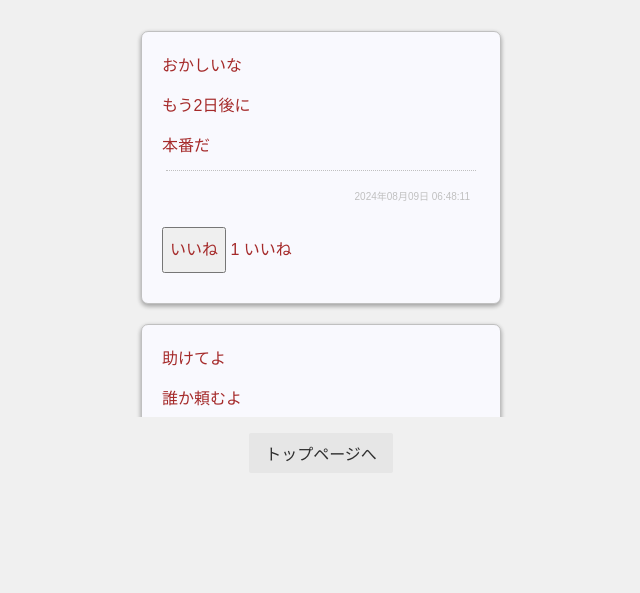
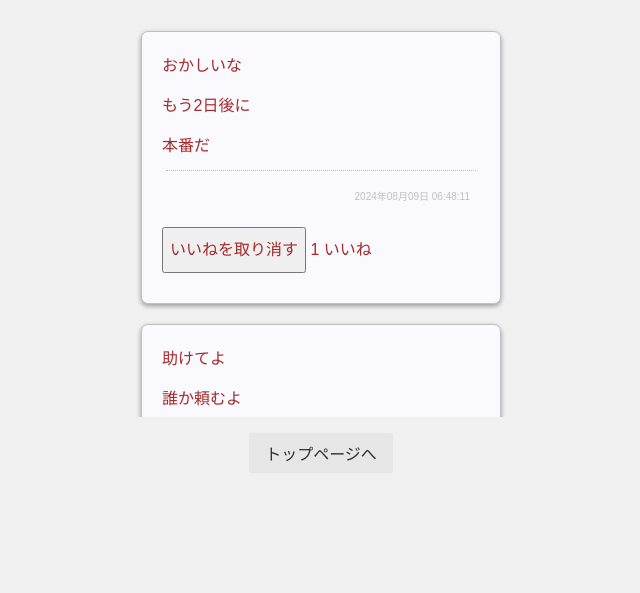
Before and after one commit to NishiKaichi/MuscleMate, a Flask app: page /users/1 in a window 1280 px wide. Shown: the part 335-928 px from the top of the page, without its empty margins (319-959 px from the left). Run offline with Flask 3, Linux system fonts and the light colour scheme; a user stored in the database is signed in; data comes from the database, SQL or seed files in the repository.

Commit message:
いいねを取り消す際「いいねを取り消す」と表示されるように変更

```diff
--- a/kintoresns/templates/users.html
+++ b/kintoresns/templates/users.html
@@ -48,7 +48,7 @@
         <p class="info">{{ haiku.timestamp | datestr }}</p>
         <form action="/toggle_like/{{ haiku.id }}" method="post" style="display:inline;">
           {% if haiku.liked_by_me %}
-          <button type="submit">いいね</button>
+          <button type="submit">いいねを取り消す</button>
           {% else %}
           <button type="submit">いいね</button>
           {% endif %}
```
